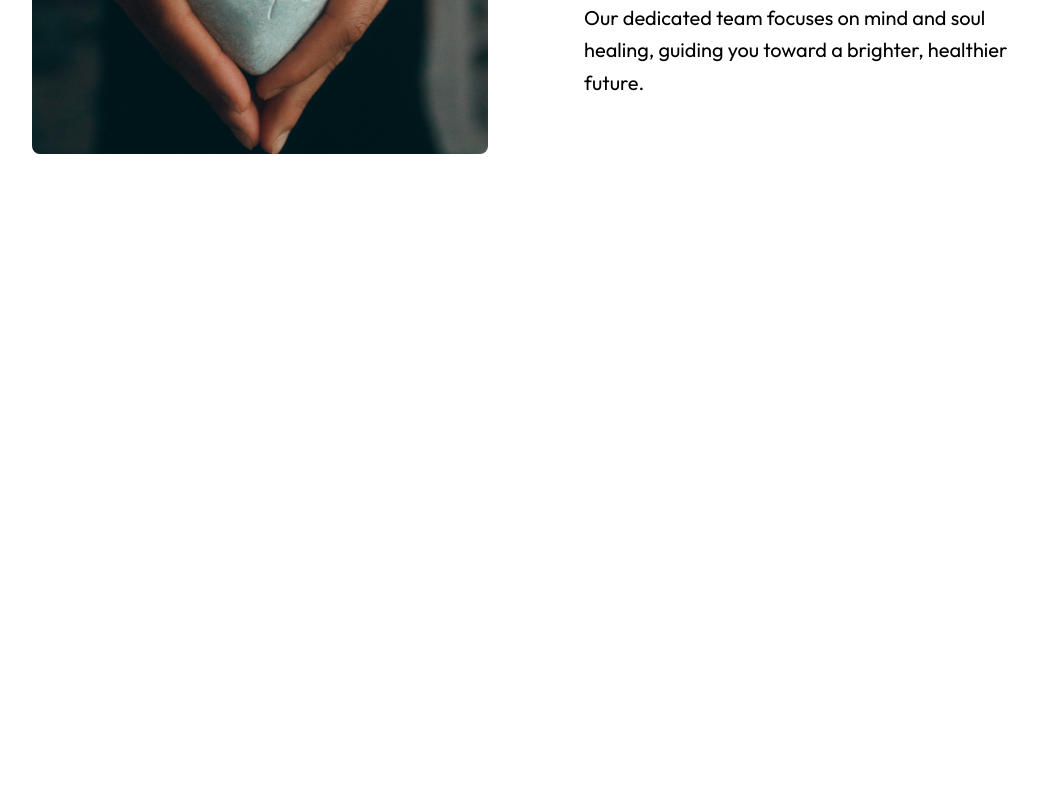
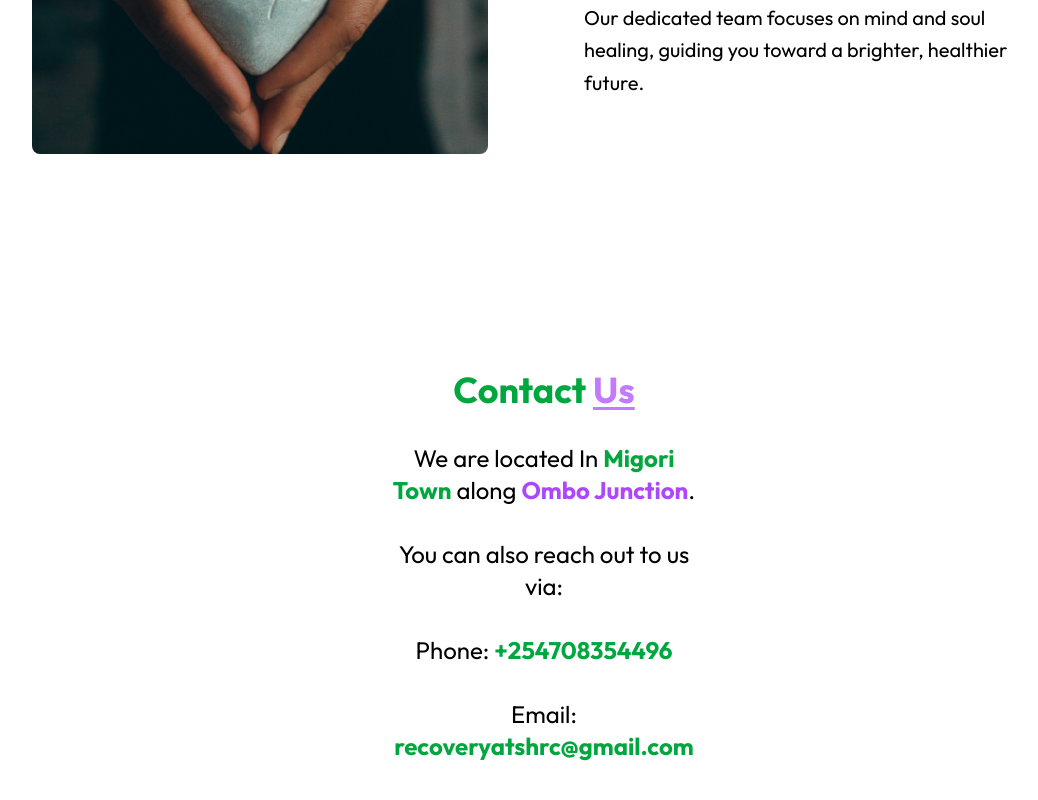
Before and after one commit to George-Clifford/rehabweb, a React (Vite) app: page / in a window 1280 px wide. Shown: the part 1310-2110 px from the top of the page, without its empty margins (96-1134 px from the left). Before the commit the page ends 1520 px from the top, so only its background shows below. Built offline with nearby package versions, Linux system fonts and the light colour scheme.

Commit message:
added contact us section

```diff
--- a/src/App.jsx
+++ b/src/App.jsx
@@ -2,6 +2,7 @@ import React from 'react'
 import Navbar from './components/Navbar'
 import Header from './components/Header'
 import About from './components/About'
+import Contact from './components/Contact'
 
 const App = () => {
   return (
@@ -9,6 +10,7 @@ const App = () => {
       <Navbar/>
       <Header/>
       <About/>
+      <Contact/>
     </div>
   )
 }
--- /dev/null
+++ b/src/components/Contact.jsx
@@ -0,0 +1,17 @@
+import React from 'react'
+
+const Contact = () => {
+  return (
+    <div className='container mx-auto py-4 pt-20 px-6 md:px-20
+    lg:px-32 my-20 w-full overflow-hidden' id='Contact'>
+        <h1 className='text-3xl font-bold text-green-600 sm:text-4xl mb-8 text-center '>Contact   <span className='text-purple-400 underline underline-offset-4 '>Us</span></h1>
+        <p className='text-center mb-8 max-w-80 mx-auto text-2xl'>We are located In <span className='font-bold text-green-600'>Migori Town</span> along <span className='font-bold text-purple-500'>Ombo Junction</span>.</p>
+        <p className='text-center mb-8 max-w-80 mx-auto text-2xl'>You can also reach out to us via:</p>
+        <p className='text-center mb-8 max-w-80 mx-auto text-2xl'>Phone: <span className='text-green-600 font-bold'>+254708354496</span></p>
+        <p className='text-center mb-8 max-w-80 mx-auto text-2xl'>Email: <span className='text-green-600 font-bold'>recoveryatshrc@gmail.com</span></p>
+    </div>
+
+  )
+}
+
+export default Contact
```
